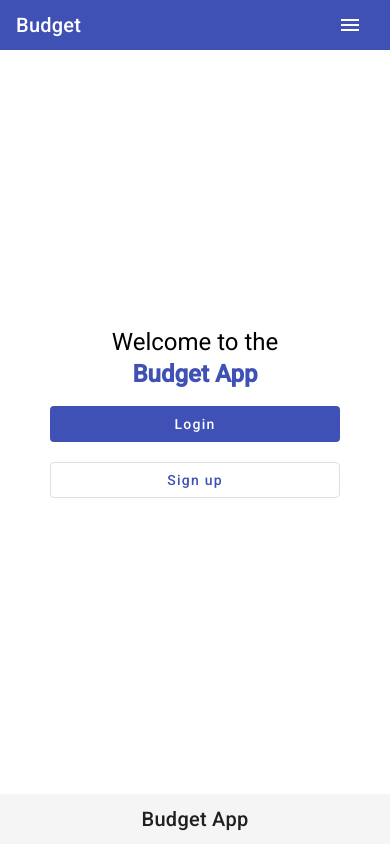
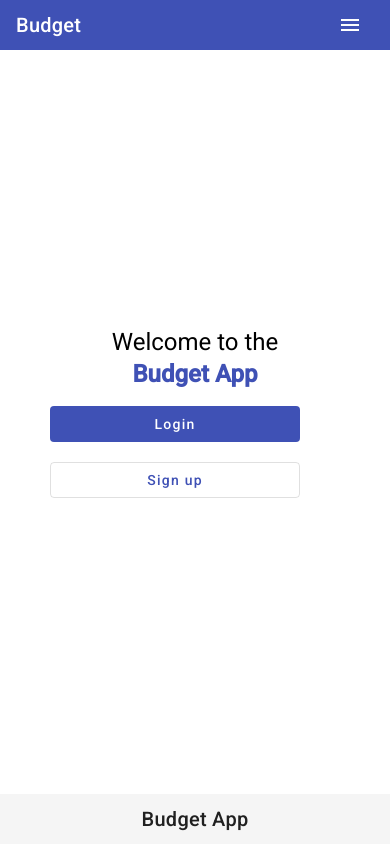
Before and after one commit to valtoscano95/budget, an Angular app: page / in a window 390 px wide. Built offline with nearby package versions, Linux system fonts and the light colour scheme.

Commit message:
modified navbar styling and not found components

```diff
--- a/src/app/components/home/home.component.css
+++ b/src/app/components/home/home.component.css
@@ -19,6 +19,7 @@ button{
 
     .buttons button{
         margin: 0 0 20px 0;
-        width: 100%;
+        width: 250px;
+        max-width: 100%;
     }
 }
--- a/src/app/components/navbar/navbar.component.css
+++ b/src/app/components/navbar/navbar.component.css
@@ -9,3 +9,8 @@
     min-height: 50px;
     max-height: 50px;
 }
+
+.logo{
+    text-decoration: none;
+    color: #ffffff;
+}
--- a/src/app/components/navbar/navbar.component.html
+++ b/src/app/components/navbar/navbar.component.html
@@ -1,6 +1,6 @@
 <mat-toolbar color="primary" class="fixed-top" id="navbar">
     <mat-toolbar-row class="navbar-row">
-      <span>Budget</span>
+      <a routerLink="/" class="logo"><span>Budget</span></a>
       <span class="example-spacer"></span>
       <button mat-icon-button class="example-icon" aria-label="menu">
         <mat-icon>menu</mat-icon>
--- a/src/app/components/not-found/not-found.component.css
+++ b/src/app/components/not-found/not-found.component.css
@@ -0,0 +1,4 @@
+button{
+    width: 400px;
+    max-width: 100%;
+}
--- a/src/app/components/not-found/not-found.component.html
+++ b/src/app/components/not-found/not-found.component.html
@@ -1 +1,7 @@
-<p>not-found works!</p>
+<section class="center">
+
+    <h1 class="nomargin"><span class="primary-color"><strong>404...Oops </strong></span></h1>
+    <h2>Looks like the page you are looking for doesn't exist</h2>
+    <p>Check the URL and try again</p>
+    <button routerLink="/" mat-raised-button color="primary">Go to main page</button>
+</section>
```
